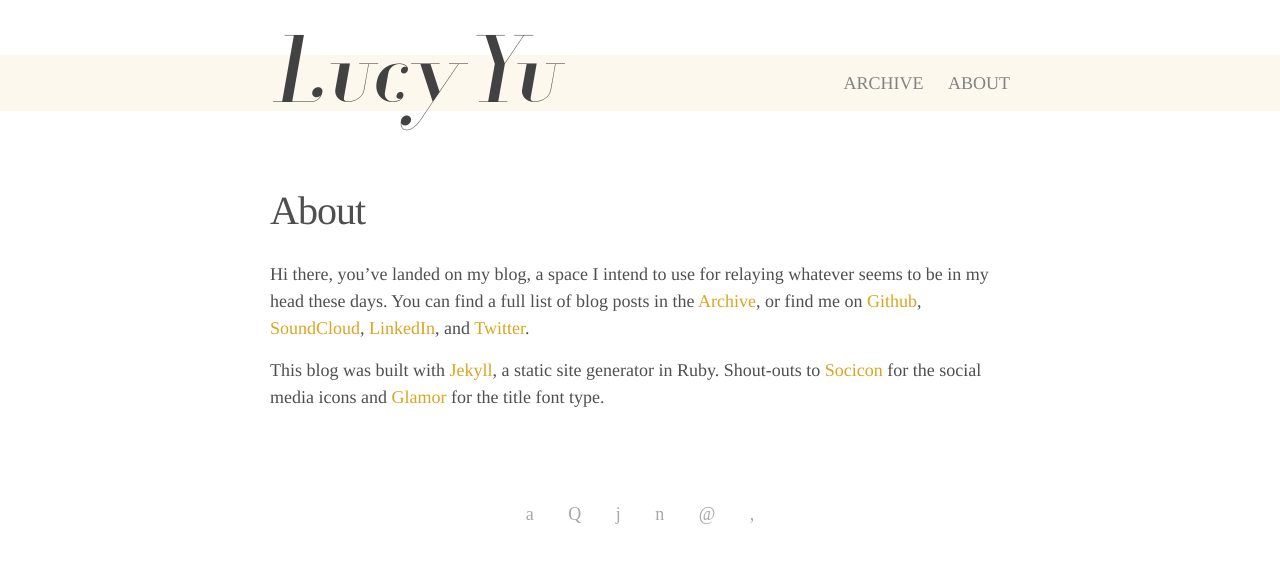
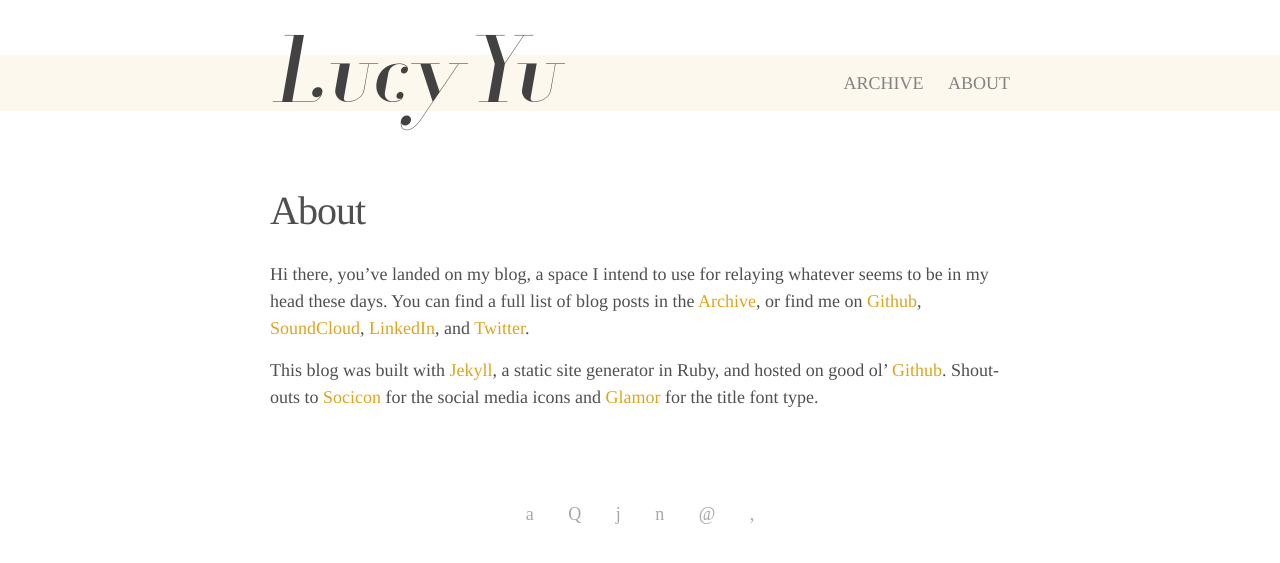
Before and after one commit to lucyyu24/lucyyu24.github.io, a Jekyll site: the page built from about.md, in a window 1280 px wide. Shown: the top 563 px of the page. Built offline with Jekyll 4.4.1, drawn with Linux system fonts in a browser that asks for light colours; some web fonts are replaced.

Commit message:
title and about updated

```diff
--- a/_includes/head.html
+++ b/_includes/head.html
@@ -3,10 +3,11 @@
   <meta http-equiv="X-UA-Compatible" content="IE=edge">
   <meta name="viewport" content="width=device-width, initial-scale=1">
 
-  <title>{% if page.title %}{{ page.title }}{% else %}{{ site.title }}{% endif %}</title>
+  <title>{% if page.title %}{{ page.title | prepend: "Lucy Yu — "}}{% else %}{{ site.title | prepend: "Lucy Yu — "}}{% endif %}</title>
   <meta name="description" content="{% if page.excerpt %}{{ page.excerpt | strip_html | strip_newlines | truncate: 160 }}{% else %}{{ site.description }}{% endif %}">
 
   <link rel="stylesheet" href="{{ "/css/main.css" | prepend: site.baseurl }}">
   <link rel="canonical" href="{{ page.url | replace:'index.html','' | prepend: site.baseurl | prepend: site.url }}">
   <link rel="alternate" type="application/rss+xml" title="{{ site.title }}" href="{{ "/feed.xml" | prepend: site.baseurl | prepend: site.url }}" />
+
 </head>
--- a/about.md
+++ b/about.md
@@ -6,4 +6,4 @@
 
 Hi there, you've landed on my blog, a space I intend to use for relaying whatever seems to be in my head these days. You can find a full list of blog posts in the [Archive](/blog/archive), or find me on [Github](https://github.com/lucyyu24), [SoundCloud](https://soundcloud.com/lucy_yu), [LinkedIn](https://www.linkedin.com/in/lucyjyu), and [Twitter](https://twitter.com/_LucyYu).
 
-This blog was built with [Jekyll](https://github.com/jekyll/jekyll), a static site generator in Ruby. Shout-outs to [Socicon](http://socicon.com/) for the social media icons and [Glamor](https://www.behance.net/gallery/11786021/Glamor-Chic-Modern-Free-Type-Family) for the title font type.
+This blog was built with [Jekyll](https://github.com/jekyll/jekyll), a static site generator in Ruby, and hosted on good ol' [Github](https://github.com). Shout-outs to [Socicon](http://socicon.com/) for the social media icons and [Glamor](https://www.behance.net/gallery/11786021/Glamor-Chic-Modern-Free-Type-Family) for the title font type.
```
